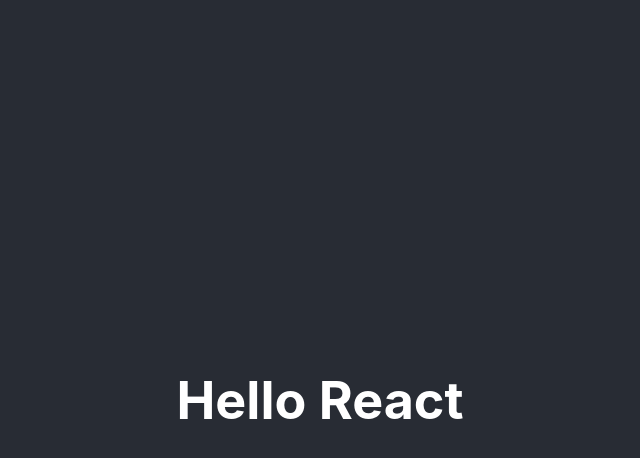
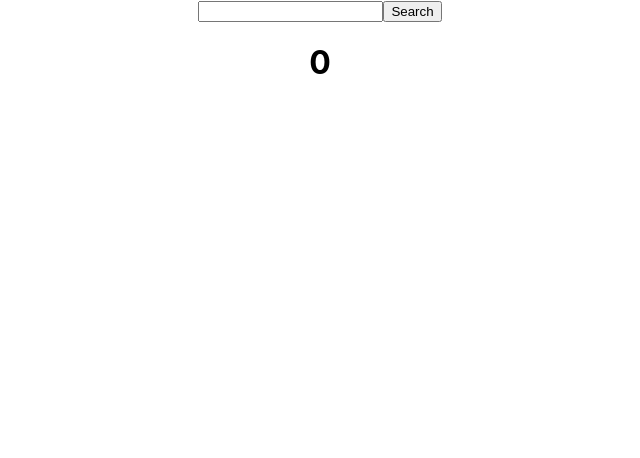
Before and after one commit to backslashbaker/react-recipe-app, a React (Create React App) app: page / in a window 1280 px wide. Shown: the top 458 px of the page, without its empty margins (320-960 px from the left). Built offline with nearby package versions, Linux system fonts and the light colour scheme.

Commit message:
add search

```diff
--- a/src/App.js
+++ b/src/App.js
@@ -1,15 +1,29 @@
-import React from 'react';
-import logo from './logo.svg';
+import React, {useEffect, useState} from 'react';
 import './App.css';
 
-function App() {
-  return (
+const App = () => {
+
+  const APP_ID = 'dca42702'
+  const APP_KEY = '7a8f19931f731ffdf97b51f3587d5bbb'
+
+  const exampleReq = `https://api.edamam.com/search?q=chicken&app_id=${APP_ID}&app_key=${APP_KEY}`
+
+  const [counter, setCounter] = useState(0);
+
+  useEffect(() => {
+    console.log('Effect has been run');
+  });
+
+  return(
     <div className="App">
-      <header className="App-header">
-        <h1>Hello React</h1>
-      </header>
+      <form className="search-from">
+        <input className="search-bar" type="text"  />
+        <button className="search-button" type="submit">Search</button>
+      </form>
+      <h1 onClick={() => setCounter(counter + 1)}>{counter}</h1>
     </div>
-  );
+  )
+
 }
 
 export default App;
```
